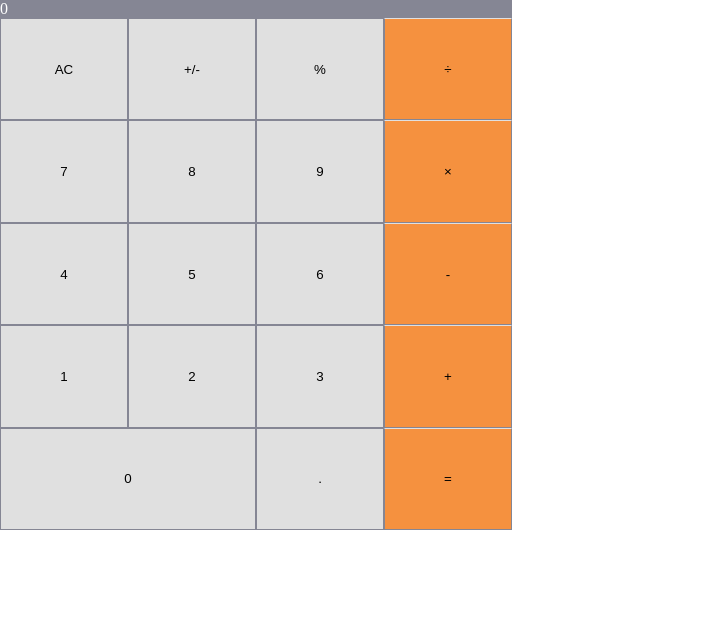
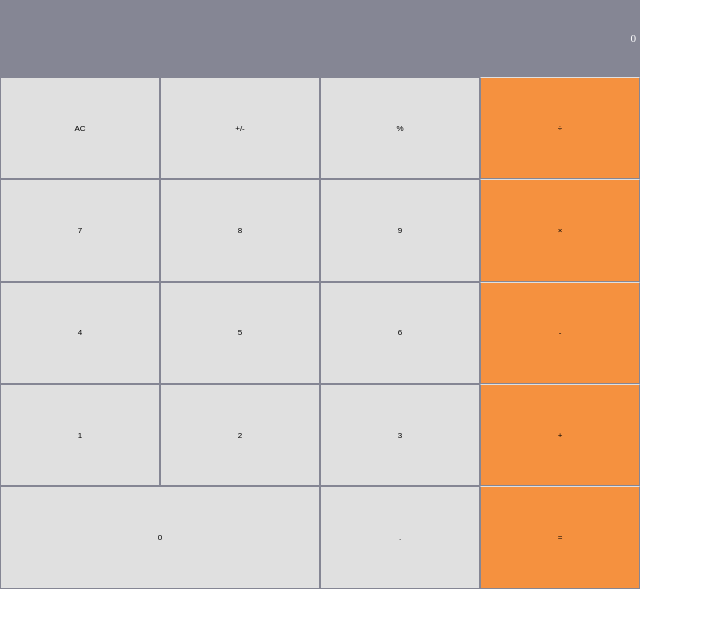
Before and after one commit to hsztan/math-magicians, a React (Create React App) app: page / in a window 1280 px wide. Shown: the top 628 px of the page, without its empty margins (0-703 px from the left). Built offline with nearby package versions, Linux system fonts and the light colour scheme.

Commit message:
Finish styles calulcator UI

```diff
--- a/src/components/calculator/calculator.scss
+++ b/src/components/calculator/calculator.scss
@@ -1,17 +1,20 @@
-
-
 .calculator {
   $orange: #f5913f;
   $white: #e0e0e0;
   $grey: #858694;
 
-  width: 40vw;
+  width: 50vw;
   height: 40vw;
 
-
   &__display {
+    display: flex;
+    justify-content: flex-end;
+    align-items: center;
+    padding-right: 0.25rem;
     color: #fff;
     background: $grey;
+    font-size: 0.7rem;
+    height: 6vw;
   }
 
   &__keypad {
@@ -39,6 +42,7 @@
     &-button {
       background-color: $white;
       border: 0.5px solid $grey;
+      font-size: 0.5rem;
     }
   }
 }
```
